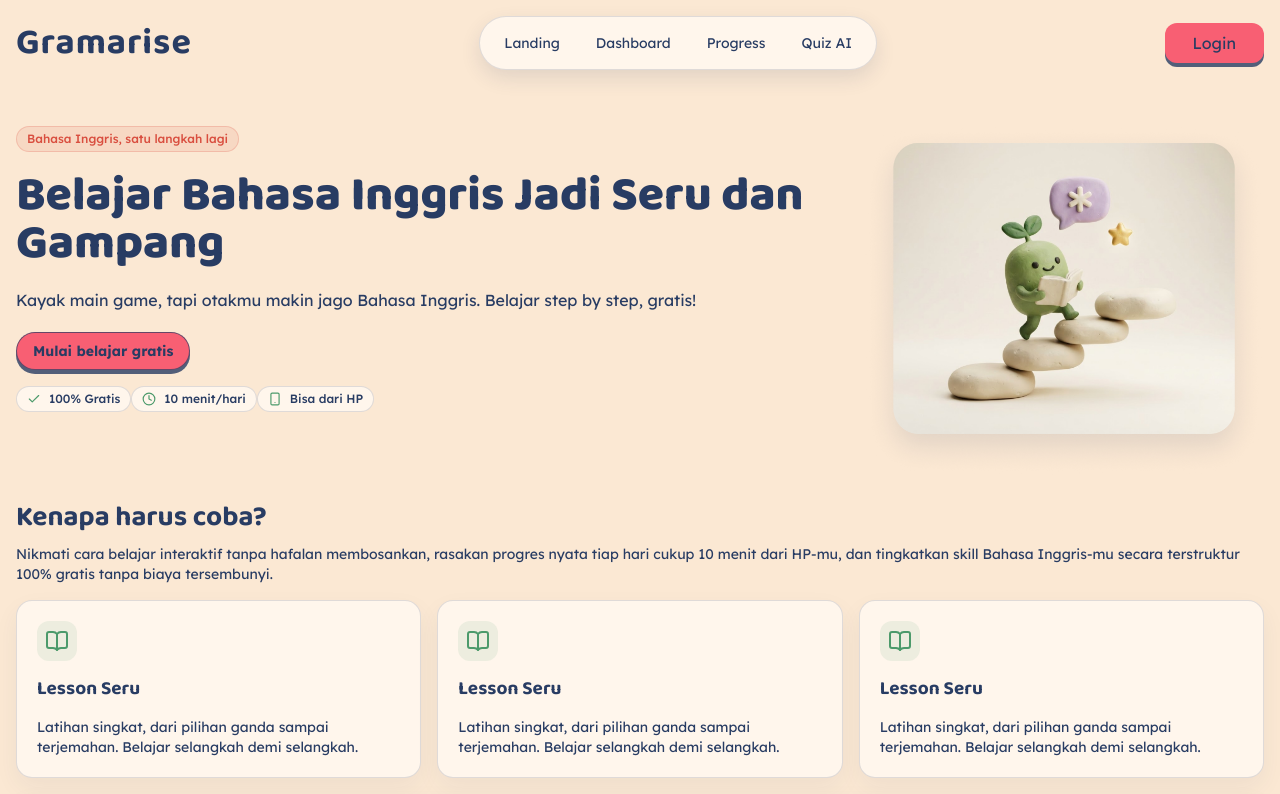
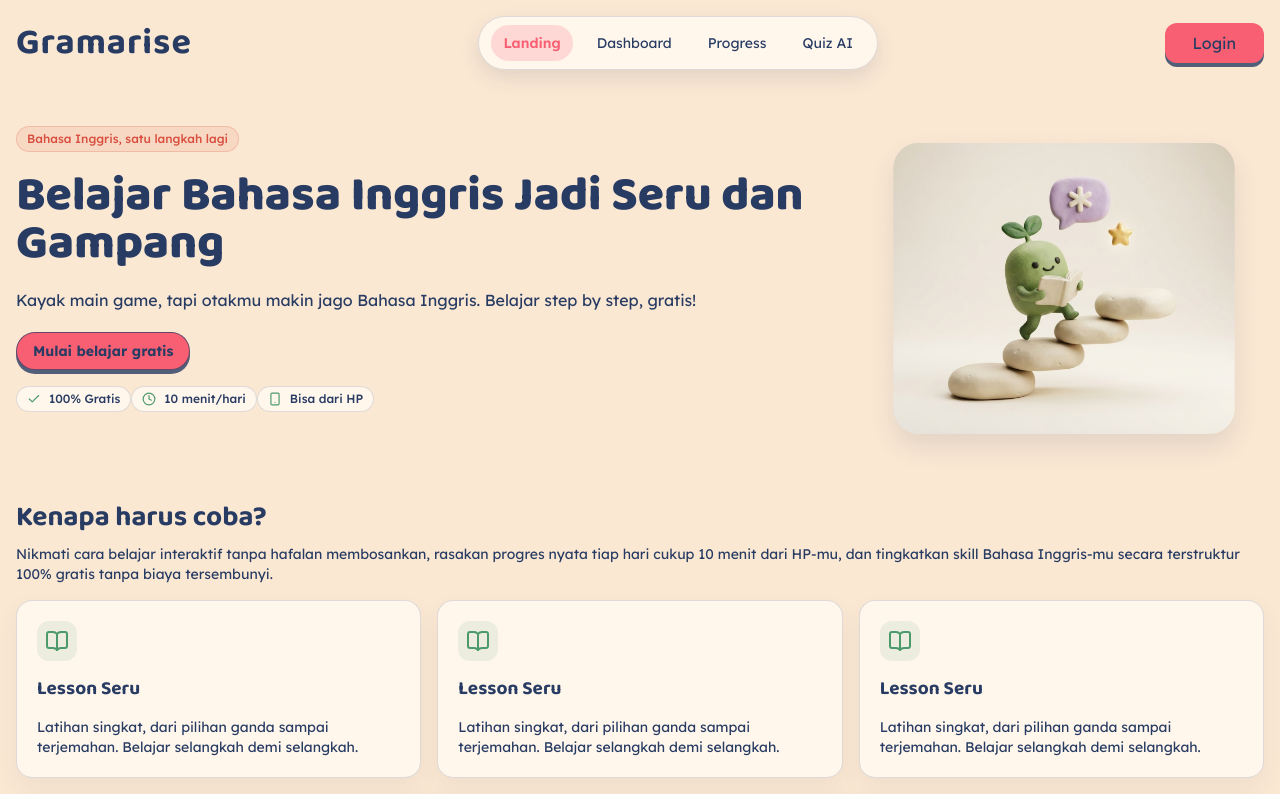
Before and after one commit to jojohyperbackend-hub/ENduckLearning, a React (Vite) app in the folder frontend/: page / in a window 1280 px wide. Shown: the top 794 px of the page. Built offline with nearby package versions, Linux system fonts and the light colour scheme.

Commit message:
feat: active navbar link

```diff
--- a/frontend/src/components/common/Navbar.tsx
+++ b/frontend/src/components/common/Navbar.tsx
@@ -1,13 +1,14 @@
-import { Link } from "react-router";
+import { Link, NavLink, useLocation } from "react-router";
 
 const navLinks = [
   { to: "/", label: "Landing" },
   { to: "/dashboard", label: "Dashboard" },
   { to: "/progress", label: "Progress" },
-  { to: "/quiz/generate", label: "Quiz AI" },
+  { to: "/quiz/generate", label: "Quiz AI", match: "/quiz" },
 ];
 
 const Navbar = () => {
+  const { pathname } = useLocation();
   return (
     <header>
       <nav className="flex items-center justify-between gap-4 px-4 py-4 text-sm">
@@ -18,15 +19,26 @@ const Navbar = () => {
           Gramarise
         </Link>
         <div className="flex items-center gap-3 rounded-full border border-[#283c63]/15 bg-[var(--color-bg-card)] px-3 py-2 text-[var(--color-text)] shadow-[0_8px_20px_rgba(40,60,99,0.12)]">
-          {navLinks.map((link) => (
-            <Link
-              key={link.to}
-              to={link.to}
-              className="rounded-full px-3 py-2 transition hover:text-[var(--color-cta)] hover:bg-[var(--color-cta)]/10"
-            >
-              {link.label}
-            </Link>
-          ))}
+          {navLinks.map((link) => {
+            const manualActive = link.match ? pathname.startsWith(link.match) : false;
+
+            return(
+              <NavLink
+                key={link.to}
+                to={link.to}
+                end={link.to === "/"}
+                className={({ isActive }) =>
+                  `rounded-full px-3 py-2 transition ${
+                    isActive || manualActive
+                      ? "bg-cta/20 font-semibold text-cta"
+                      : "hover:text-cta hover:bg-cta/10"
+                  }`
+                }
+              >
+                {link.label}
+              </NavLink>
+            );
+          })}
         </div>
         <Link
           to="/login"
```
